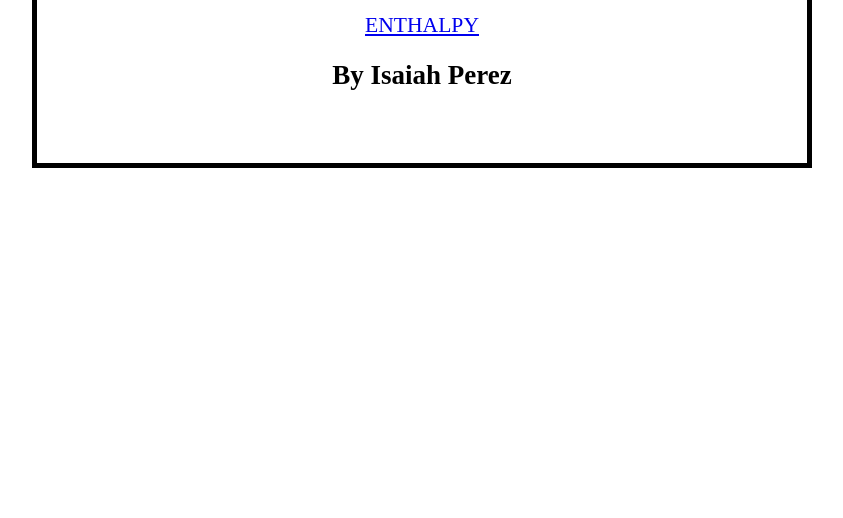
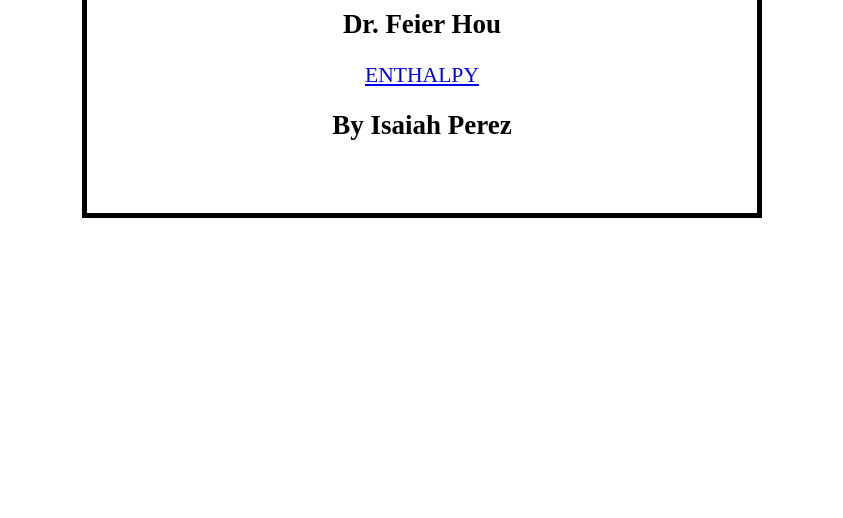
Before and after one commit to iperez35/chemistry-project, a plain HTML site: page index.html in a window 1280 px wide. Shown: the part 436-954 px from the top of the page, without its empty margins (218-1061 px from the left). Before the commit the page ends 854 px from the top, so only its background shows below. Drawn offline with Linux system fonts and the light colour scheme.

Commit message:
shrink border on index page

```diff
--- a/css/style.css
+++ b/css/style.css
@@ -20,7 +20,7 @@ body {
 }
 
 #indexbody {
-    margin: 250px;
+    margin: 300px;
     padding: 50px;
     font-family: 'Times New Roman', Times, serif; color: black;
     background-color: white;
```
